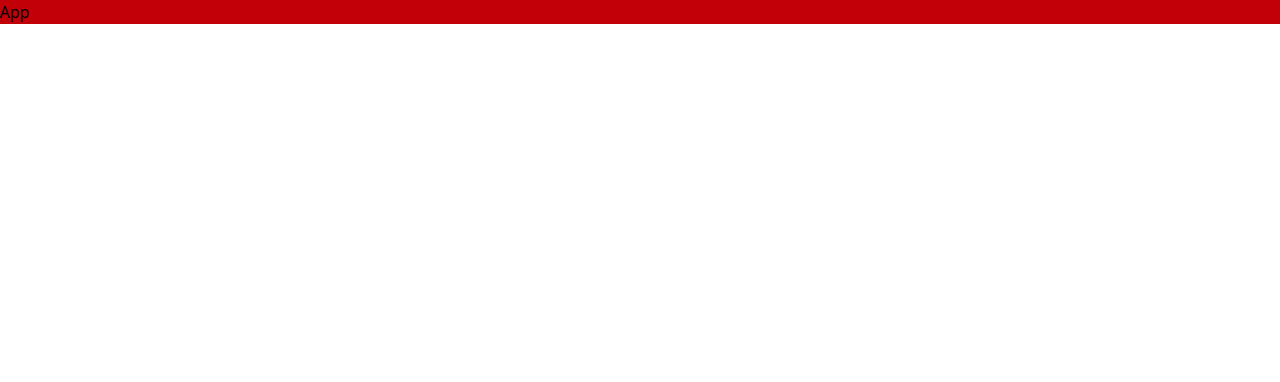
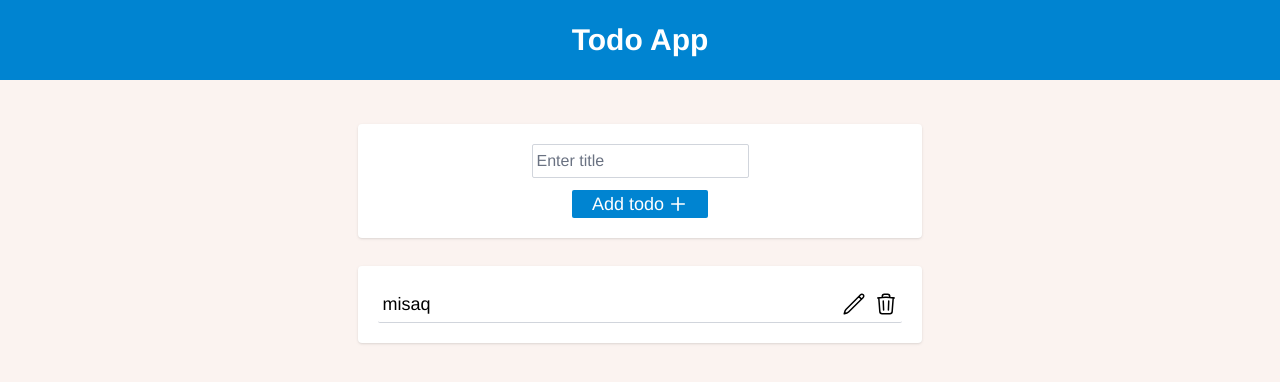
Before and after one commit to MisaqArtist7/todo-list, a React (Vite) app: page / in a window 1280 px wide. Shown: the top 382 px of the page. Built offline with nearby package versions, Linux system fonts and the light colour scheme.

Commit message:
create todos ui template

```diff
--- a/src/App.tsx
+++ b/src/App.tsx
@@ -1,7 +1,62 @@
-import React from 'react'
+import React, { useEffect, useState } from 'react';
 
-export default function App() {
+const App: React.FC = () => {
+
+  useEffect(() => {
+    const handleRightClick = (e: MouseEvent) => {
+      e.preventDefault();
+    };
+
+    window.addEventListener('contextmenu', handleRightClick);
+    return () => {
+      window.removeEventListener('contextmenu', handleRightClick);
+    };
+  }, []);
+
+  const [todos, setTodos] = useState([
+    {
+      id: Date.now(),
+      title:'misaq',
+      isCompelete: false,
+    }
+  ])
+
   return (
-    <div className='bg-red-700 container mx-auto'>App</div>
-  )
-}
+    <>
+      <header className="flex-row-center bg-sky-600 h-20 text-white">
+        <h1 className="text-3xl font-semibold">Todo App</h1>
+      </header>
+      <div className='flex-row-center mt-11 mb-7'>
+        <form action="" className='w-[44%] bg-white flex-col-center p-5 rounded shadow gap-3'>
+          <input type="text" placeholder='Enter title' className='outline-none border border-gray-300 p-1 rounded-xs text-sky-600 placeholder:text-gray-500'/>
+          <button className='flex items-center gap-x-1 bg-sky-600 px-5 text-lg rounded-xs hover:bg-sky-500 text-white cursor-pointer'>
+            Add todo
+            <svg xmlns="http://www.w3.org/2000/svg" fill="none" viewBox="0 0 24 24" strokeWidth={2} stroke="currentColor" className="w-5 h-5">
+              <path strokeLinecap="round" strokeLinejoin="round" d="M12 4.5v15m7.5-7.5h-15" />
+            </svg>
+          </button>
+        </form>
+      </div>
+      <div className='flex-row-center'>
+        <div className='w-[44%] bg-white flex-col-center p-5 rounded shadow gap-3'>
+          {/* todo list */}
+          {todos.map((todo) => (
+          <div className='flex items-center justify-between border-b border-b-gray-300 w-full p-1 rounded-xs'>
+            <h2 className='text-lg'>{todo.title}</h2>
+            <div className='flex items-center gap-x-2 *:cursor-pointer'>
+              <svg xmlns="http://www.w3.org/2000/svg" fill="none" viewBox="0 0 24 24" strokeWidth={1.5} stroke="currentColor" className="w-6 h-6 hover:text-sky-600">
+                <path strokeLinecap="round" strokeLinejoin="round" d="m16.862 4.487 1.687-1.688a1.875 1.875 0 1 1 2.652 2.652L6.832 19.82a4.5 4.5 0 0 1-1.897 1.13l-2.685.8.8-2.685a4.5 4.5 0 0 1 1.13-1.897L16.863 4.487Zm0 0L19.5 7.125" />
+              </svg>
+              <svg xmlns="http://www.w3.org/2000/svg" fill="none" viewBox="0 0 24 24" strokeWidth={1.5} stroke="currentColor" className="w-6 h-6 hover:text-red-700">
+                <path strokeLinecap="round" strokeLinejoin="round" d="m14.74 9-.346 9m-4.788 0L9.26 9m9.968-3.21c.342.052.682.107 1.022.166m-1.022-.165L18.16 19.673a2.25 2.25 0 0 1-2.244 2.077H8.084a2.25 2.25 0 0 1-2.244-2.077L4.772 5.79m14.456 0a48.108 48.108 0 0 0-3.478-.397m-12 .562c.34-.059.68-.114 1.022-.165m0 0a48.11 48.11 0 0 1 3.478-.397m7.5 0v-.916c0-1.18-.91-2.164-2.09-2.201a51.964 51.964 0 0 0-3.32 0c-1.18.037-2.09 1.022-2.09 2.201v.916m7.5 0a48.667 48.667 0 0 0-7.5 0" />
+              </svg>
+            </div>
+          </div>
+          ))}
+        </div>
+      </div>
+    </>
+  );
+};
+
+export default App;
--- a/src/index.css
+++ b/src/index.css
@@ -1,9 +1,24 @@
 @import "tailwindcss";
 
 @layer base {
+  body{
+    background-color: #FBF3F0;
+  }
   * {
+    font-family: 'Franklin Gothic Medium', 'Arial Narrow', Arial, sans-serif;
     box-sizing: border-box;
     margin: 0;
     padding: 0;
   }
+  .flex-row-center{
+    display: flex;
+    justify-content: center;
+    align-items: center;
+  }
+  .flex-col-center{
+    display: flex;
+    flex-direction: column;
+    justify-content: center;
+    align-items: center;
+  }
 }
```
